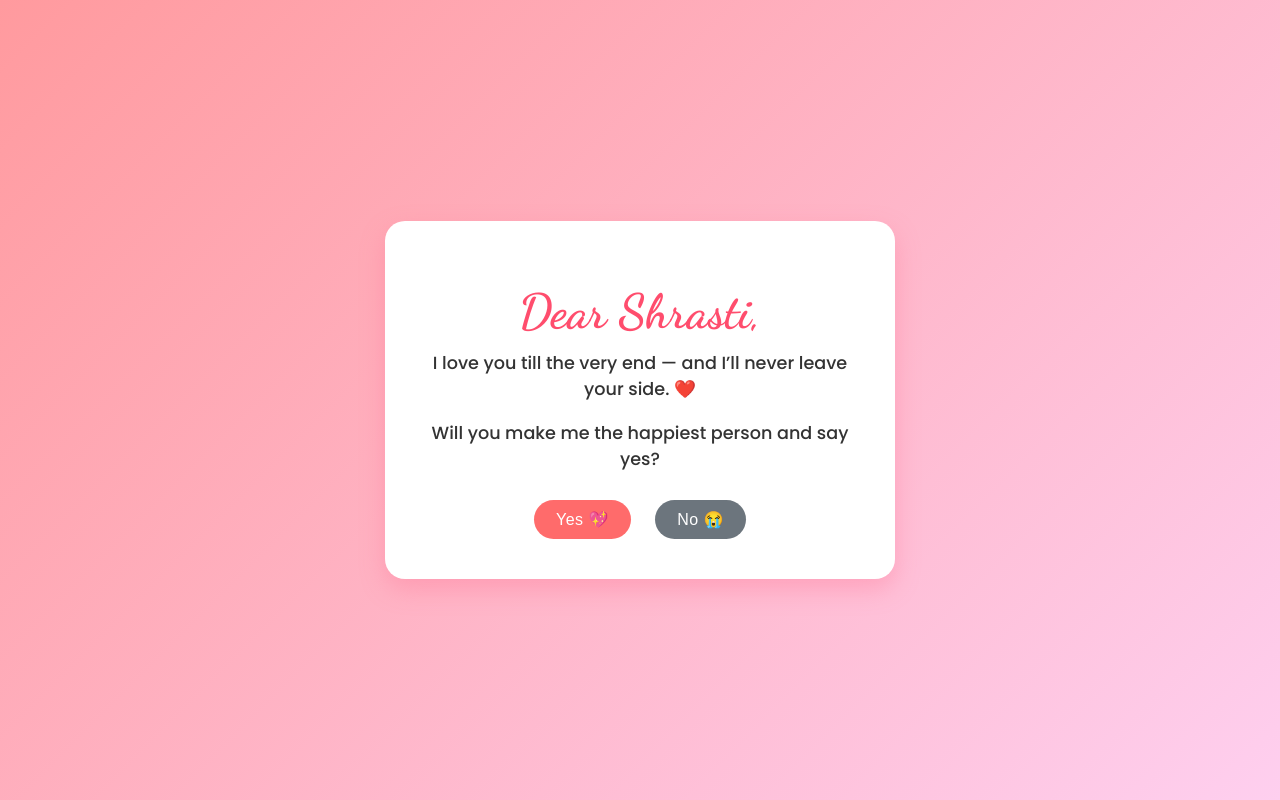
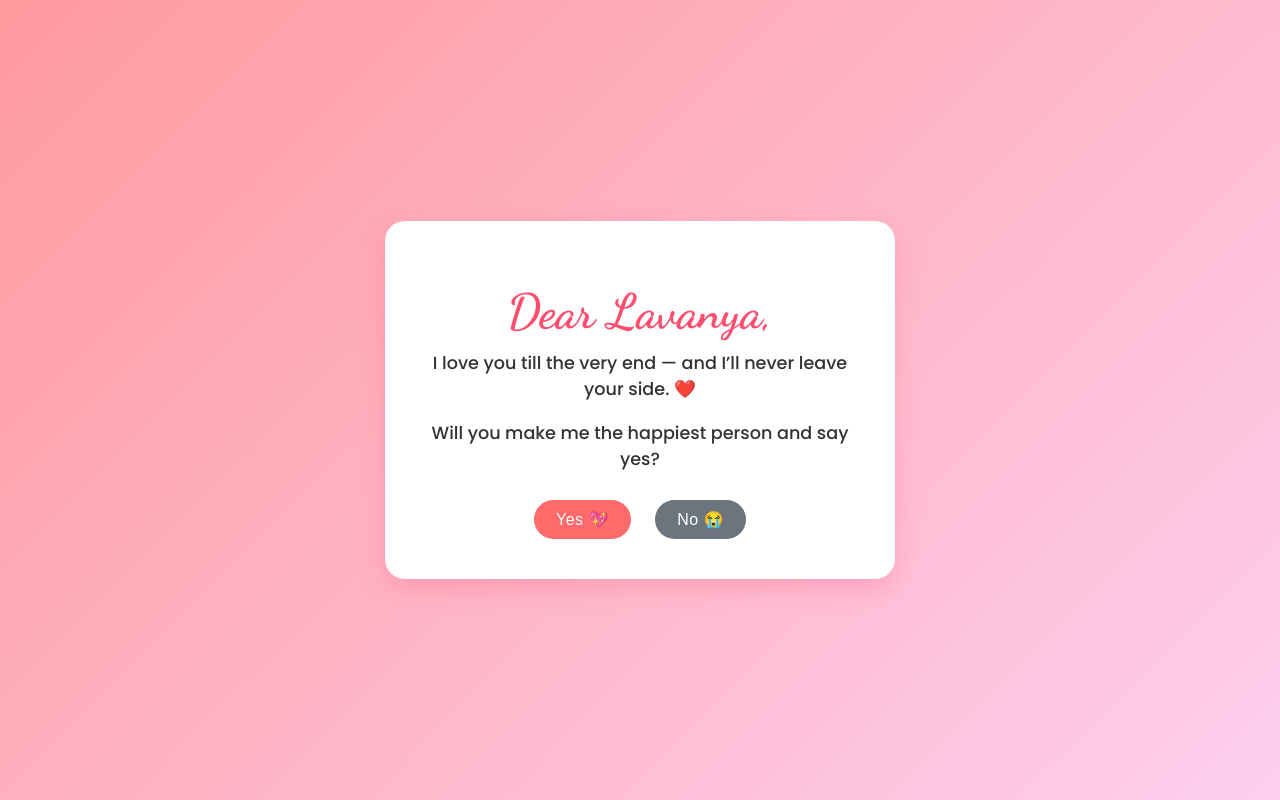
Before and after one commit to Adityapatel068/shrashti-proposer, a plain HTML site: page index.html in a window 1280 px wide. Drawn offline with Linux system fonts and the light colour scheme.

Commit message:
Update index.html

```diff
--- a/index.html
+++ b/index.html
@@ -94,7 +94,7 @@
 <body>
 
 <div class="card">
-    <h1>Dear Shrasti,</h1>
+    <h1>Dear Lavanya,</h1>
 
     <p>I love you till the very end — and I’ll never leave your side. ❤️</p>
 
```
